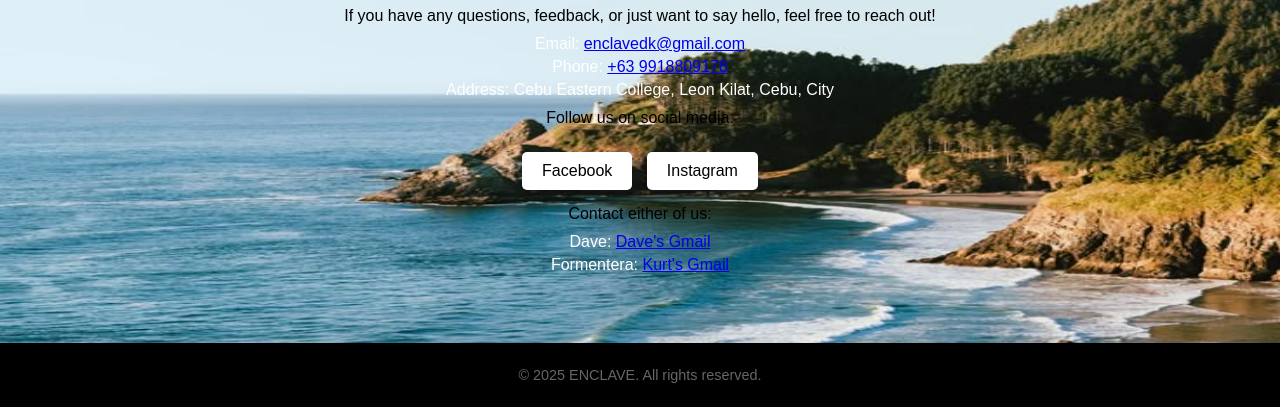
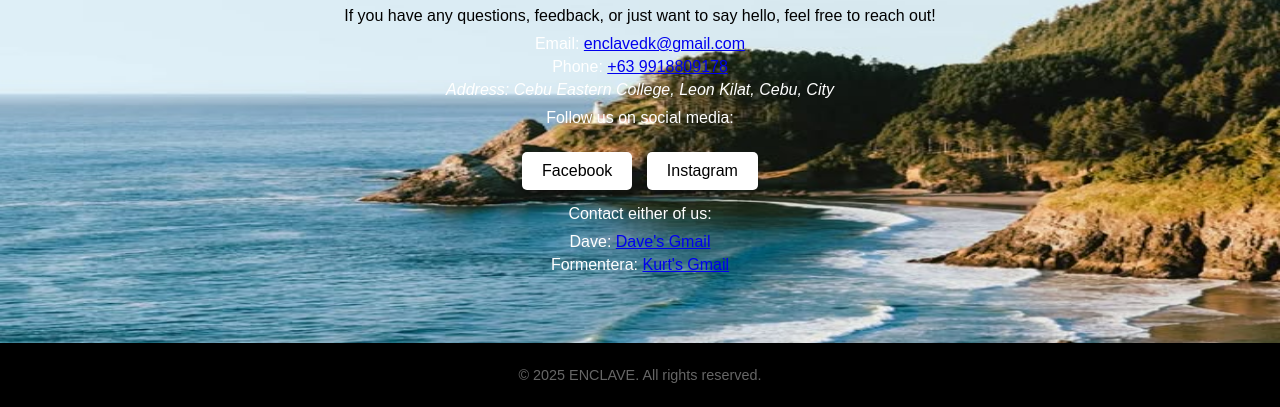
Before and after one commit to davee1433/enclave, a plain HTML site: page contact.html in a window 1280 px wide. Shown: the part 614-1021 px from the top of the page. Drawn offline with Linux system fonts and the light colour scheme.

Commit message:
contact.html

```diff
--- a/contact.html
+++ b/contact.html
@@ -35,14 +35,14 @@
             <ul>
                 <li>Email: <a href="enclavedk@gmail.com">enclavedk@gmail.com</a></li>
                 <li>Phone: <a href="tel:+63 9918809178">+63 9918809178</a></li>
-                <li>Address: Cebu Eastern College, Leon Kilat, Cebu, City</li>
+                <li><i>Address: Cebu Eastern College, Leon Kilat, Cebu, City</i></li>
             </ul>
-            <p>Follow us on social media:</p>
+            <p style="color: white;">Follow us on social media:</p>
             <div class="social-media">
                 <a href="https://www.facebook.com/kekurt222" class="btn">Facebook</a>
                 <a href="https://www.instagram.com/daveassd/#" class="btn">Instagram</a>
             </div>
-            <p>Contact either of us:</p>
+            <p style="color: white;">Contact either of us:</p>
             <ul>
                 <li>Dave: <a href="daveformentera14333@gmail.com">Dave's Gmail</a></li>
                 <li>Formentera: <a href="kurtpenafiel2@gmail.com">Kurt's Gmail</a></li>
```
